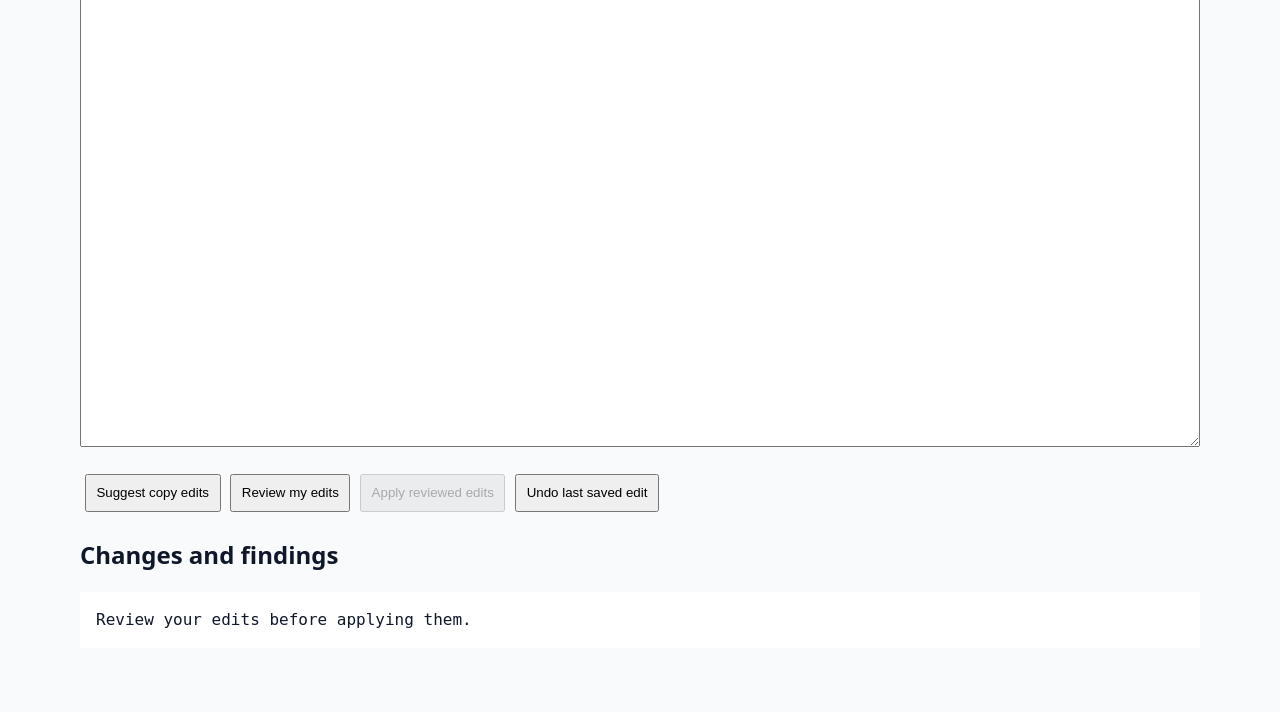
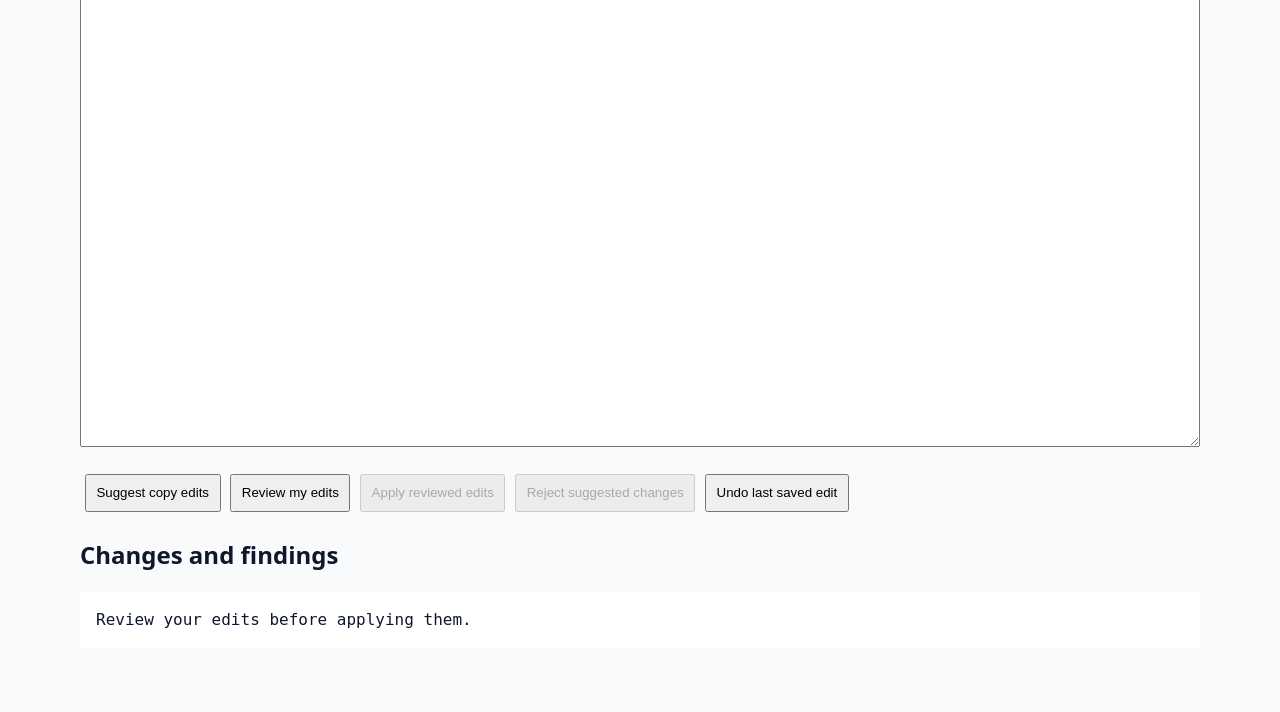
Before and after one commit to laantab/Digital-Product-Factory, a Flask app: template templates/ebook_manuscript_editor.html in a window 1280 px wide. Shown: the part 268-980 px from the top of the page. Run offline with Flask 3, Linux system fonts and the light colour scheme; the template is opened without the code that fills it, so the values that code supplies are empty; parts of the project's set-up code (start-up, migrations or seed data) failed here and were passed over; some libraries are stand-ins or nearby versions.

Commit message:
Add side-by-side manuscript preview and reject controls without changing saved projects

```diff
--- a/templates/ebook_manuscript_editor.html
+++ b/templates/ebook_manuscript_editor.html
@@ -1,13 +1,14 @@
 <!doctype html><html lang="en"><meta charset="utf-8"><meta name="viewport" content="width=device-width,initial-scale=1">
-<title>Edit manuscript</title><style>body{font:16px/1.5 system-ui;background:#f8fafc;color:#0f172a;margin:2rem auto;max-width:70rem;padding:1rem}textarea{box-sizing:border-box;width:100%;min-height:28rem;padding:1rem;font:15px/1.6 monospace}button,a{padding:.6rem;margin:.3rem}pre{white-space:pre-wrap;background:white;padding:1rem}button{cursor:pointer}#message{font-weight:600}</style>
+<title>Edit manuscript</title><style>body{font:16px/1.5 system-ui;background:#f8fafc;color:#0f172a;margin:2rem auto;max-width:70rem;padding:1rem}textarea{box-sizing:border-box;width:100%;min-height:28rem;padding:1rem;font:15px/1.6 monospace}button,a{padding:.6rem;margin:.3rem}pre{white-space:pre-wrap;background:white;padding:1rem}.comparison{display:grid;grid-template-columns:repeat(auto-fit,minmax(18rem,1fr));gap:1rem}.comparison pre{max-height:25rem;overflow:auto;overflow-wrap:anywhere;border:1px solid #cbd5e1}button{cursor:pointer}#message{font-weight:600}</style>
 <h1>Edit manuscript</h1><p>Review spelling and grammar suggestions, rewrite passages, and save a validated revision. This editor makes no paid calls. Automated proofreading uses a limited set of English rules; facts and comprehensive grammar still need human review.</p>
 <p><a href="/ebook-workspace/{{ project_id }}/manuscript">Read manuscript</a><a href="/">Factory</a></p>
 <label for="draft">Manuscript (Markdown)</label><textarea id="draft">{{ manuscript }}</textarea>
-<p><button id="suggest">Suggest copy edits</button><button id="review">Review my edits</button><button id="apply" disabled>Apply reviewed edits</button><button id="undo">Undo last saved edit</button></p>
-<p id="message" role="status"></p><h2>Changes and findings</h2><pre id="findings">Review your edits before applying them.</pre>
+<p><button id="suggest">Suggest copy edits</button><button id="review">Review my edits</button><button id="apply" disabled>Apply reviewed edits</button><button id="reject" disabled>Reject suggested changes</button><button id="undo">Undo last saved edit</button></p>
+<p id="message" role="status"></p><section id="comparison" hidden><h2>Original and proposed manuscript</h2><div class="comparison"><div><h3>Original</h3><pre id="before"></pre></div><div><h3>Proposed</h3><pre id="after"></pre></div></div></section><h2>Changes and findings</h2><pre id="findings">Review your edits before applying them.</pre>
 <script>
 const draft=document.getElementById('draft'), message=document.getElementById('message'), findings=document.getElementById('findings'), save=document.getElementById('apply');
 let originalDigest={{ manuscript_digest|tojson }}, reviewed=null;
+const comparison=document.getElementById('comparison'), before=document.getElementById('before'), after=document.getElementById('after'), reject=document.getElementById('reject');
 async function action(name,body={}) {
  save.disabled=true; message.textContent='Checking manuscript…';
  try {
@@ -15,13 +16,15 @@ async function action(name,body={}) {
  const out=await response.json(); if(!response.ok) throw new Error(out.error||'The editor could not save this change.');
  if(name==='preview') {
  reviewed=out.review; draft.value=reviewed.edited;
+ before.textContent=reviewed.original; after.textContent=reviewed.edited; comparison.hidden=false; reject.disabled=false;
  findings.textContent=(reviewed.diff||'No text changes.')+'\n\nRemaining findings:\n'+(reviewed.quality.book_findings||[]).concat((reviewed.quality.findings||[]).map(f=>f.message)).join('\n')+'\n\nCopy review suggestions:\n'+reviewed.copy_review.suggestions.map(f=>f.suggestion).join('\n');
  save.disabled=!reviewed.can_apply || reviewed.original_sha256===reviewed.edited_sha256;
  message.textContent=reviewed.can_apply?'Reviewed. Apply saves a revision and requires a fresh manuscript approval.':'These edits introduce new findings. Adjust the draft and review again.';
- } else { draft.value=out.manuscript; originalDigest=out.manuscript_digest; reviewed=null; message.textContent='Saved. Review and approve this manuscript before rebuilding final files.'; findings.textContent='Original text is saved for undo. Old exported files are preserved.'; }
+ } else { draft.value=out.manuscript; originalDigest=out.manuscript_digest; reviewed=null; comparison.hidden=true; reject.disabled=true; message.textContent='Saved. Review and approve this manuscript before rebuilding final files.'; findings.textContent='Original text is saved for undo. Old exported files are preserved.'; }
  } catch(error) {message.textContent=error.message;}
 }
-draft.addEventListener('input',()=>{reviewed=null;save.disabled=true;});
+draft.addEventListener('input',()=>{reviewed=null;save.disabled=true;reject.disabled=true;comparison.hidden=true;});
+reject.onclick=()=>{if(!reviewed)return;draft.value=reviewed.original;reviewed=null;save.disabled=true;reject.disabled=true;comparison.hidden=true;message.textContent='Changes rejected. Original text restored in the editor; nothing saved.';};
 document.getElementById('suggest').onclick=()=>action('preview');
 document.getElementById('review').onclick=()=>action('preview',{manuscript:draft.value});
 save.onclick=()=>reviewed&&action('apply',{manuscript:reviewed.edited});
```
